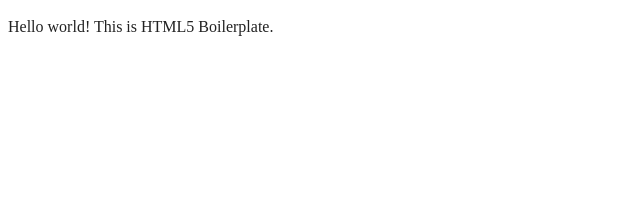
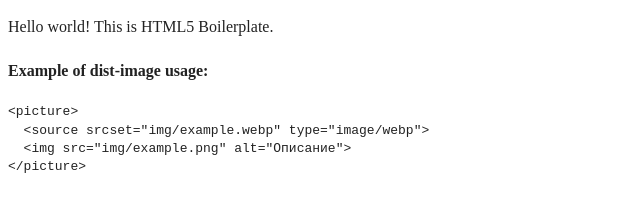
Before and after one commit to ArtemIvanko/ViteTemplate, a website built with webpack: page index.html in a window 1280 px wide. Shown: the whole page, without its empty margins (0-640 px from the left). Built offline with nearby package versions, Linux system fonts and the light colour scheme.

Commit message:
Added code usage example

```diff
--- a/index.html
+++ b/index.html
@@ -15,6 +15,19 @@
 <body>
 
 <p>Hello world! This is HTML5 Boilerplate.</p>
+
+<h4>
+  Example of dist-image usage:
+</h4>
+
+<p>
+<pre>
+&lt;picture&gt;
+  &lt;source srcset="img/example.webp" type="image/webp"&gt;
+  &lt;img src="img/example.png" alt="Описание"&gt;
+&lt;/picture&gt;
+  </pre>
+</p>
 <script src="js/app.js"></script>
 
 </body>
```
